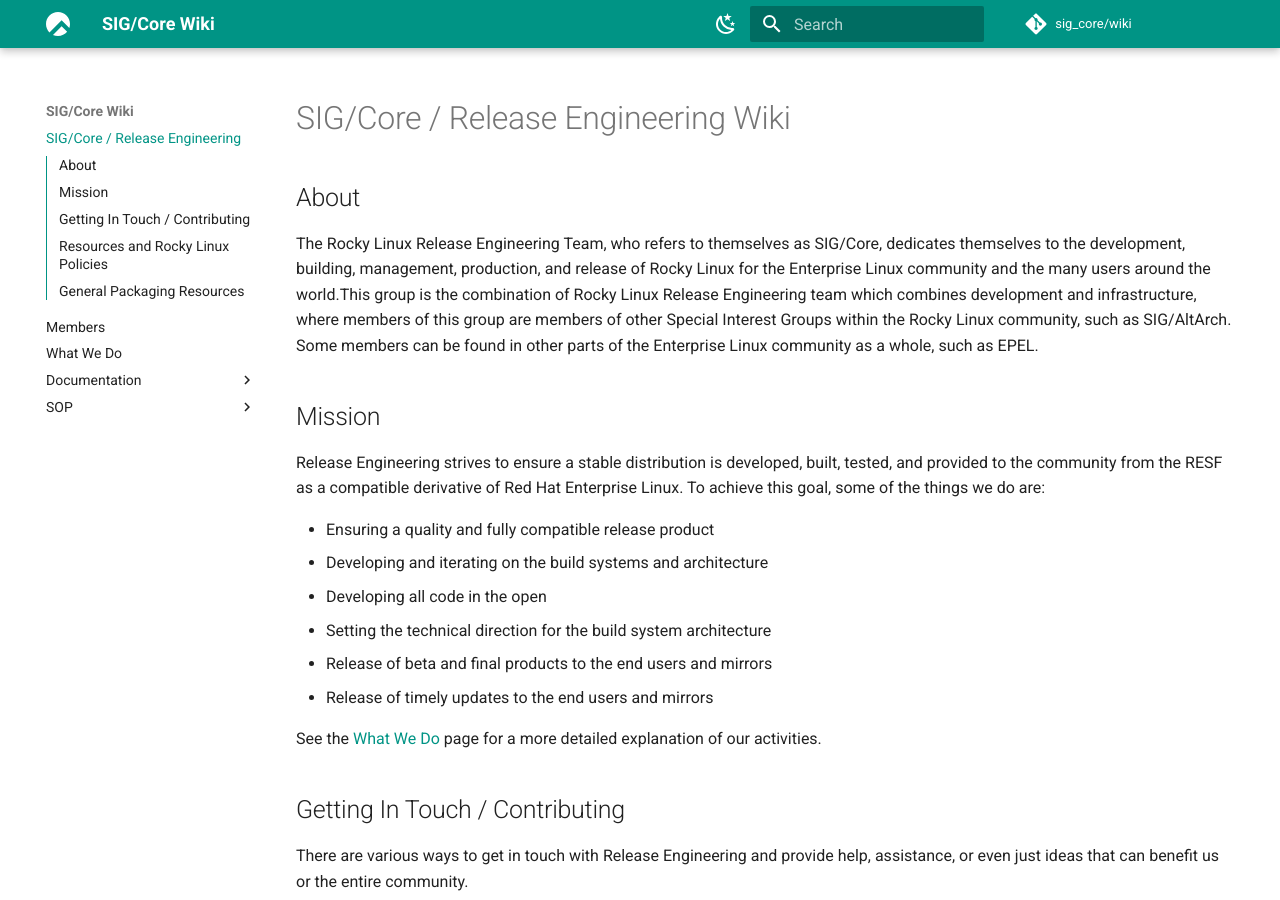
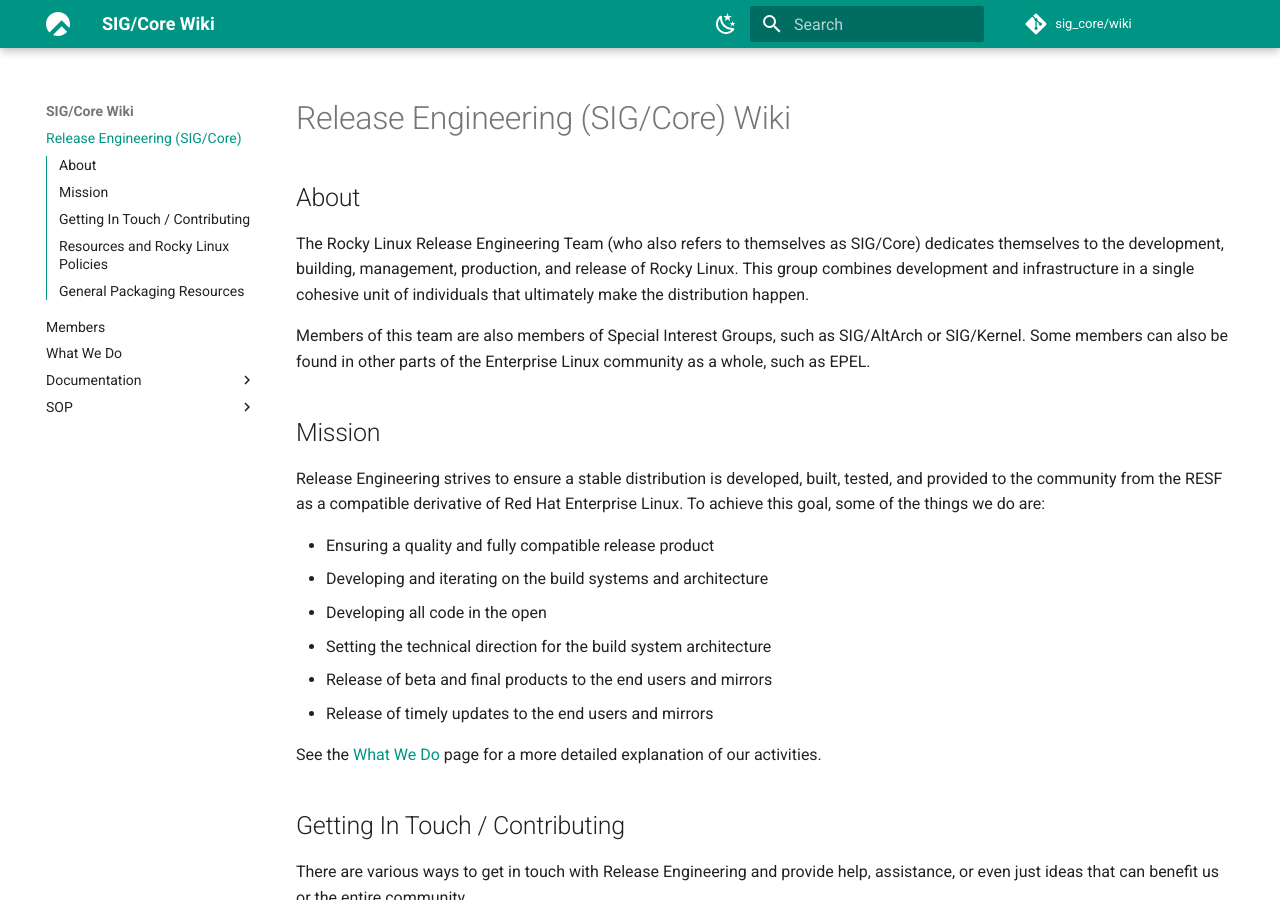
Before and after one commit to rocky-linux/sig-core-wiki, an MkDocs documentation site: the page built from docs/index.md, in a window 1280 px wide and 900 px high. Built offline with MkDocs 1.6.1 and Material for MkDocs 9.7.7, drawn with Linux system fonts in a browser that asks for light colours.

Commit message:
rewording on index

```diff
--- a/docs/index.md
+++ b/docs/index.md
@@ -1,12 +1,14 @@
 ---
-title: SIG/Core / Release Engineering
+title: Release Engineering (SIG/Core)
 ---
 
-# SIG/Core / Release Engineering Wiki
+# Release Engineering (SIG/Core) Wiki
 
 ## About
 
-The Rocky Linux Release Engineering Team, who refers to themselves as SIG/Core, dedicates themselves to the development, building, management, production, and release of Rocky Linux for the Enterprise Linux community and the many users around the world.This group is the combination of Rocky Linux Release Engineering team which combines development and infrastructure, where members of this group are members of other Special Interest Groups within the Rocky Linux community, such as SIG/AltArch. Some members can be found in other parts of the Enterprise Linux community as a whole, such as EPEL.
+The Rocky Linux Release Engineering Team (who also refers to themselves as SIG/Core) dedicates themselves to the development, building, management, production, and release of Rocky Linux. This group combines development and infrastructure in a single cohesive unit of individuals that ultimately make the distribution happen.
+
+Members of this team are also members of Special Interest Groups, such as SIG/AltArch or SIG/Kernel. Some members can also be found in other parts of the Enterprise Linux community as a whole, such as EPEL.
 
 ## Mission
 
```
